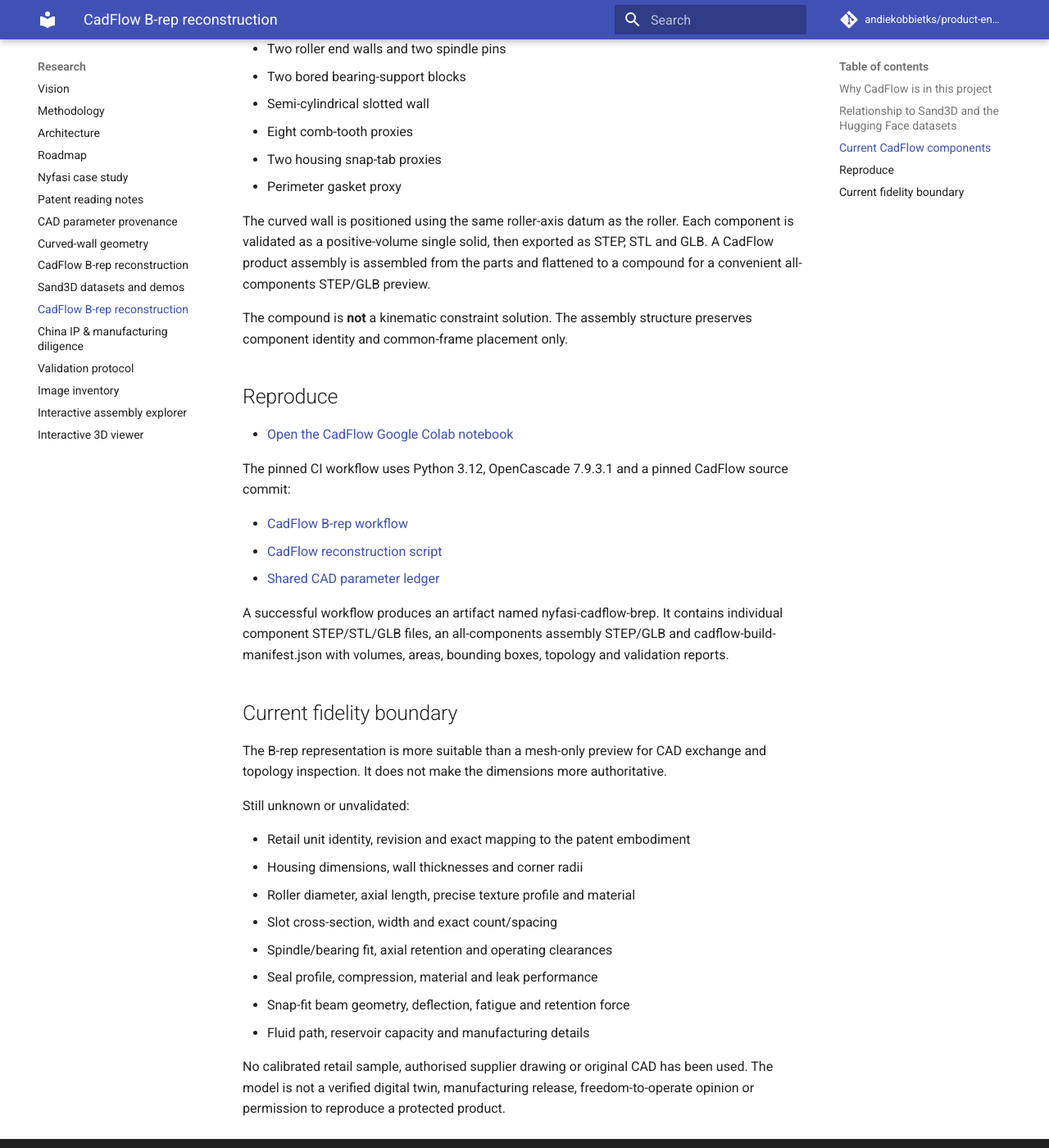
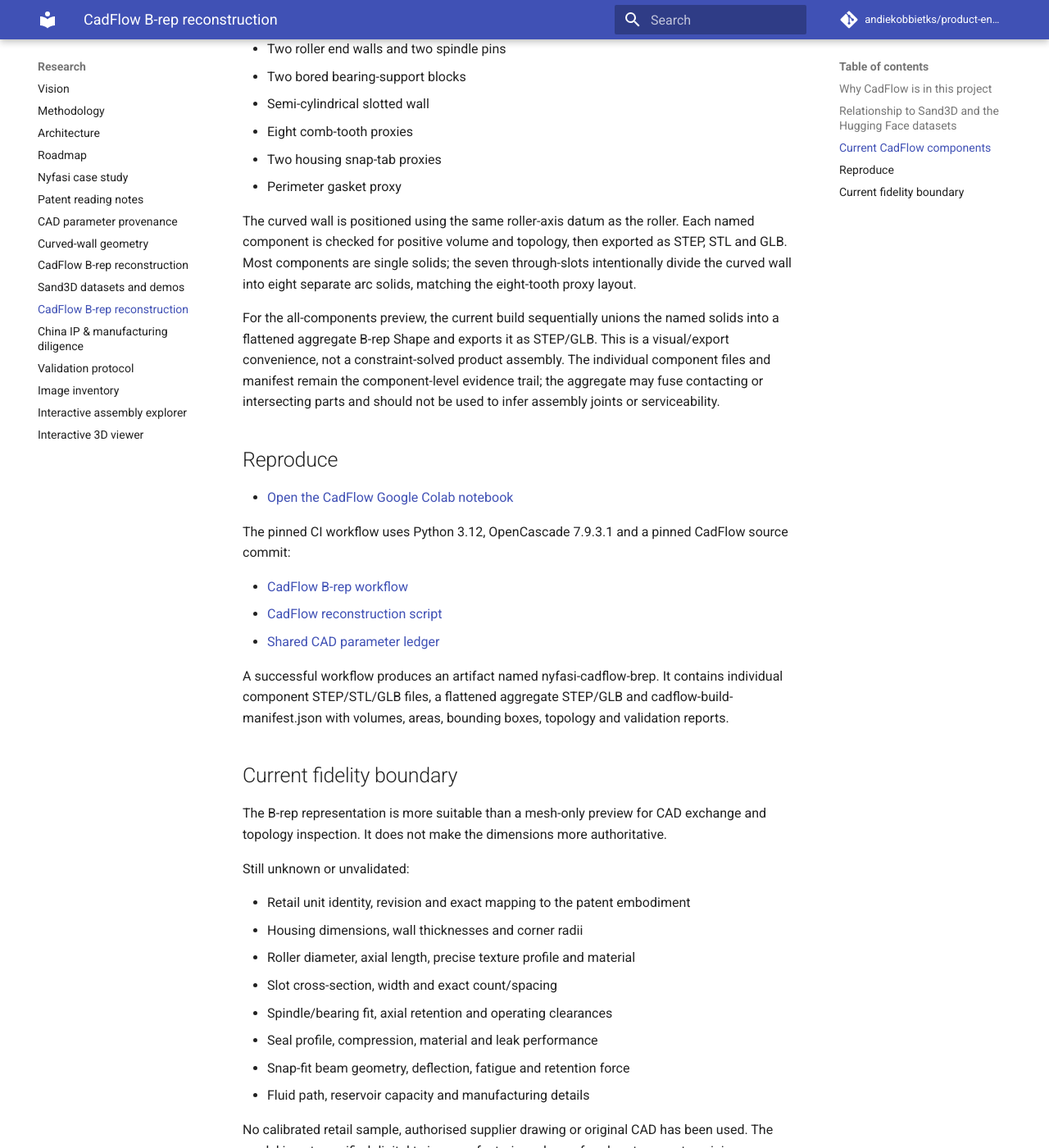
Before and after one commit to andiekobbietks/product-engineering-lab, an MkDocs documentation site: the page built from docs/experiments/cadflow-brep.md, in a window 1280 px wide and 1400 px high, scrolled down 1658 px. Shown: the whole window at 82% size. Built offline with MkDocs 1.6.1 and Material for MkDocs 9.7.7, drawn with Linux system fonts in a browser that asks for light colours; comment, search, counter and statistics services are not loaded.

Commit message:
Correct CadFlow documentation for segmented wall and aggregate preview

```diff
--- a/docs/experiments/cadflow-brep.md
+++ b/docs/experiments/cadflow-brep.md
@@ -48,9 +48,9 @@ The script at experiments/001-nyfasi-reconstruction/scripts/build_cadflow_recons
 - Two housing snap-tab proxies
 - Perimeter gasket proxy
 
-The curved wall is positioned using the same roller-axis datum as the roller. Each component is validated as a positive-volume single solid, then exported as STEP, STL and GLB. A CadFlow product assembly is assembled from the parts and flattened to a compound for a convenient all-components STEP/GLB preview.
+The curved wall is positioned using the same roller-axis datum as the roller. Each named component is checked for positive volume and topology, then exported as STEP, STL and GLB. Most components are single solids; the seven through-slots intentionally divide the curved wall into eight separate arc solids, matching the eight-tooth proxy layout.
 
-The compound is **not** a kinematic constraint solution. The assembly structure preserves component identity and common-frame placement only.
+For the all-components preview, the current build sequentially unions the named solids into a flattened aggregate B-rep Shape and exports it as STEP/GLB. This is a visual/export convenience, not a constraint-solved product assembly. The individual component files and manifest remain the component-level evidence trail; the aggregate may fuse contacting or intersecting parts and should not be used to infer assembly joints or serviceability.
 
 ## Reproduce
 
@@ -62,7 +62,7 @@ The pinned CI workflow uses Python 3.12, OpenCascade 7.9.3.1 and a pinned CadFlo
 - [CadFlow reconstruction script](https://github.com/andiekobbietks/product-engineering-lab/blob/main/experiments/001-nyfasi-reconstruction/scripts/build_cadflow_reconstruction.py)
 - [Shared CAD parameter ledger](https://github.com/andiekobbietks/product-engineering-lab/blob/main/experiments/001-nyfasi-reconstruction/models/cad-parameters.json)
 
-A successful workflow produces an artifact named nyfasi-cadflow-brep. It contains individual component STEP/STL/GLB files, an all-components assembly STEP/GLB and cadflow-build-manifest.json with volumes, areas, bounding boxes, topology and validation reports.
+A successful workflow produces an artifact named nyfasi-cadflow-brep. It contains individual component STEP/STL/GLB files, a flattened aggregate STEP/GLB and cadflow-build-manifest.json with volumes, areas, bounding boxes, topology and validation reports.
 
 ## Current fidelity boundary
 
```
